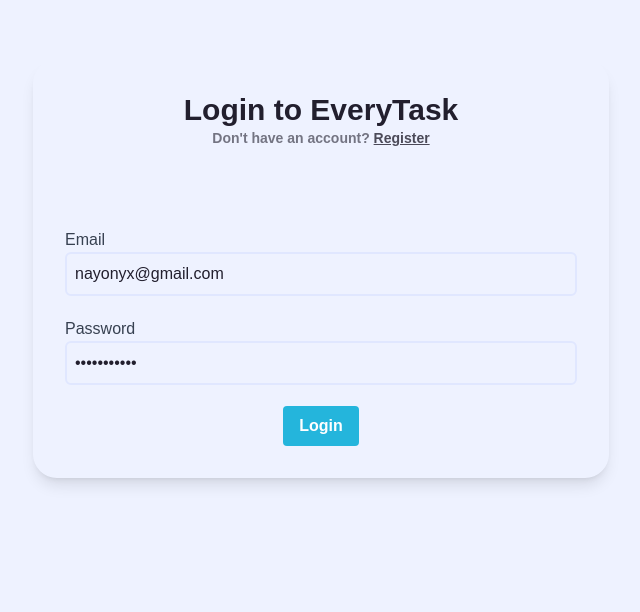
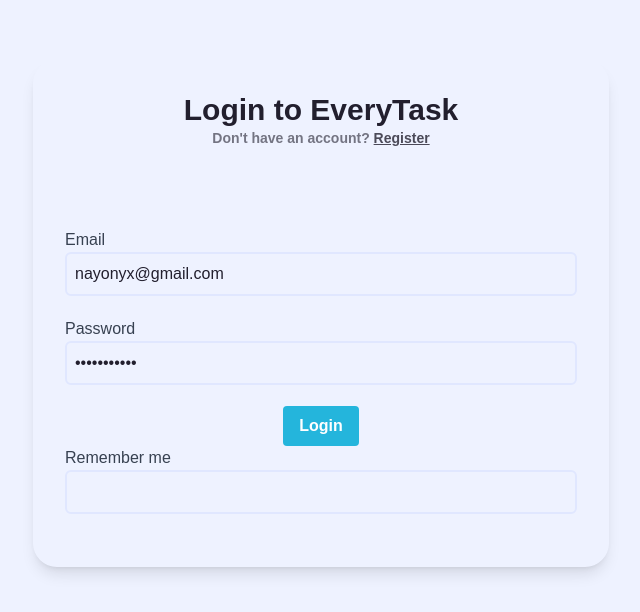
Before and after one commit to HTL-EveryTask/everytask-web, a Vue app: page /login in a window 1280 px wide. Shown: the top 612 px of the page, without its empty margins (319-959 px from the left). Built offline with nearby package versions, Linux system fonts and the light colour scheme; a web font is replaced by a local one.

Commit message:
started TagSelector.vue

```diff
--- /dev/null
+++ b/src/components/TagSelector.vue
@@ -0,0 +1,9 @@
+<script lang="ts" setup>
+defineProps<{}>();
+</script>
+
+<template>
+  <input />
+</template>
+
+<style scoped></style>
--- a/src/views/LoginView.vue
+++ b/src/views/LoginView.vue
@@ -5,6 +5,7 @@
 import InputField from "@/components/InputField.vue";
 import { useAuthenticateStore } from "@/stores/auth";
 import router from "@/router";
+import TagSelector from "@/components/TagSelector.vue";
 
 const currentErrors = ref<string[]>([]);
 
@@ -92,6 +93,9 @@
             Login
           </button>
         </div>
+        <InputField class="block" id="remember" label="Remember me">
+          <TagSelector />
+        </InputField>
       </form>
     </div>
   </div>
```
